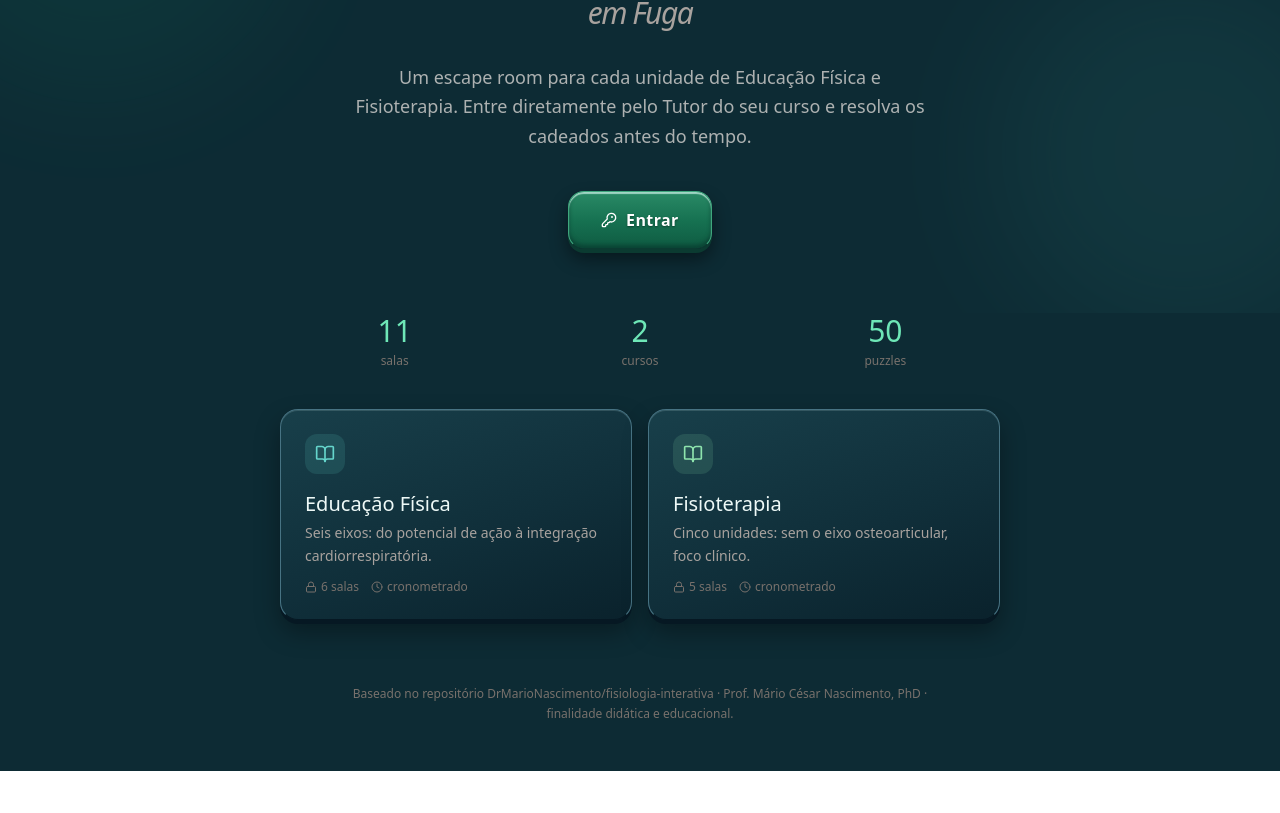
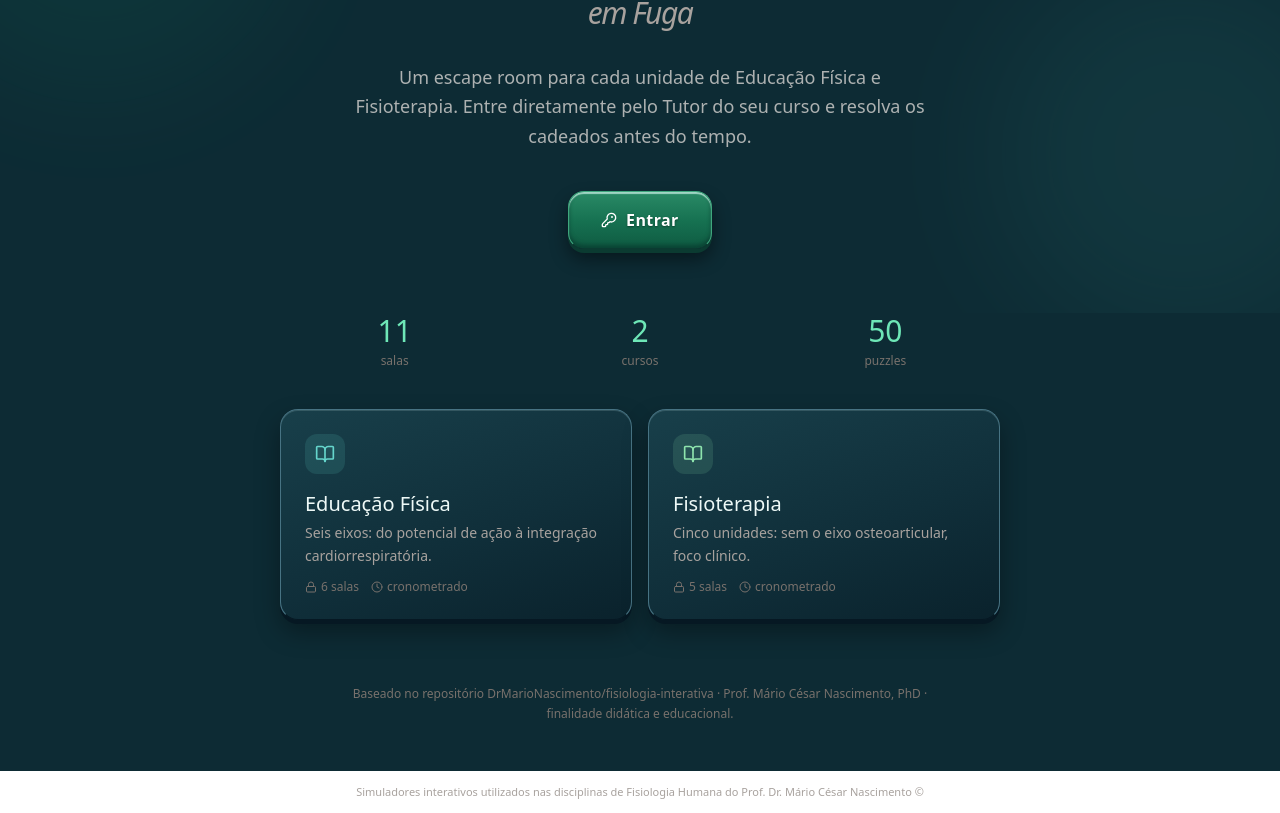
Before and after one commit to DrMarioNascimento/fisiologia-em-fuga, a React (Vite) app: page / in a window 1280 px wide. Shown: the part 199-1012 px from the top of the page. Before the commit the page ends 970 px from the top, so only its background shows below. Built offline with nearby package versions, Linux system fonts and the light colour scheme.

Commit message:
Assinatura do professor no rodapé de todas as rotas, inclusive Protocolo Eferente.

```diff
--- a/src/App.jsx
+++ b/src/App.jsx
@@ -12,6 +12,8 @@ function EscapeRoomRoute() {
 export default function App() {
   return (
     <HashRouter>
+      <div className="min-h-[100svh] flex flex-col">
+        <div className="flex-1">
           <Routes>
             <Route path="/" element={<Home />} />
             <Route path="/escape" element={<EscapeHub />} />
@@ -20,6 +22,11 @@ export default function App() {
             <Route path="/escape/:roomId" element={<EscapeRoomRoute />} />
             <Route path="*" element={<Navigate to="/" replace />} />
           </Routes>
+        </div>
+        <footer className="px-4 py-3 text-center text-[11px] leading-relaxed text-stone-400">
+          Simuladores interativos utilizados nas disciplinas de Fisiologia Humana do Prof. Dr. Mário César Nascimento ©
+        </footer>
+      </div>
     </HashRouter>
   );
 }
```
Lines whose indentation alone changed are shown as unchanged.
